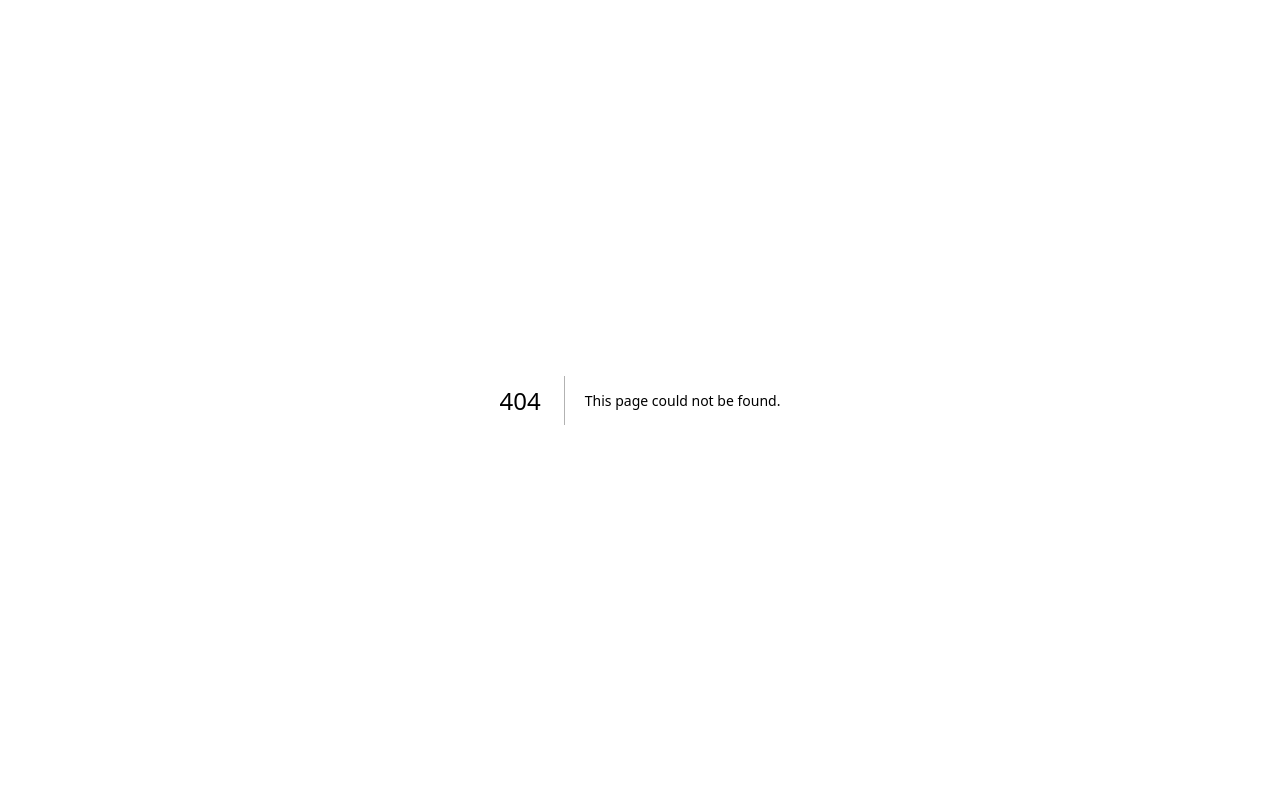
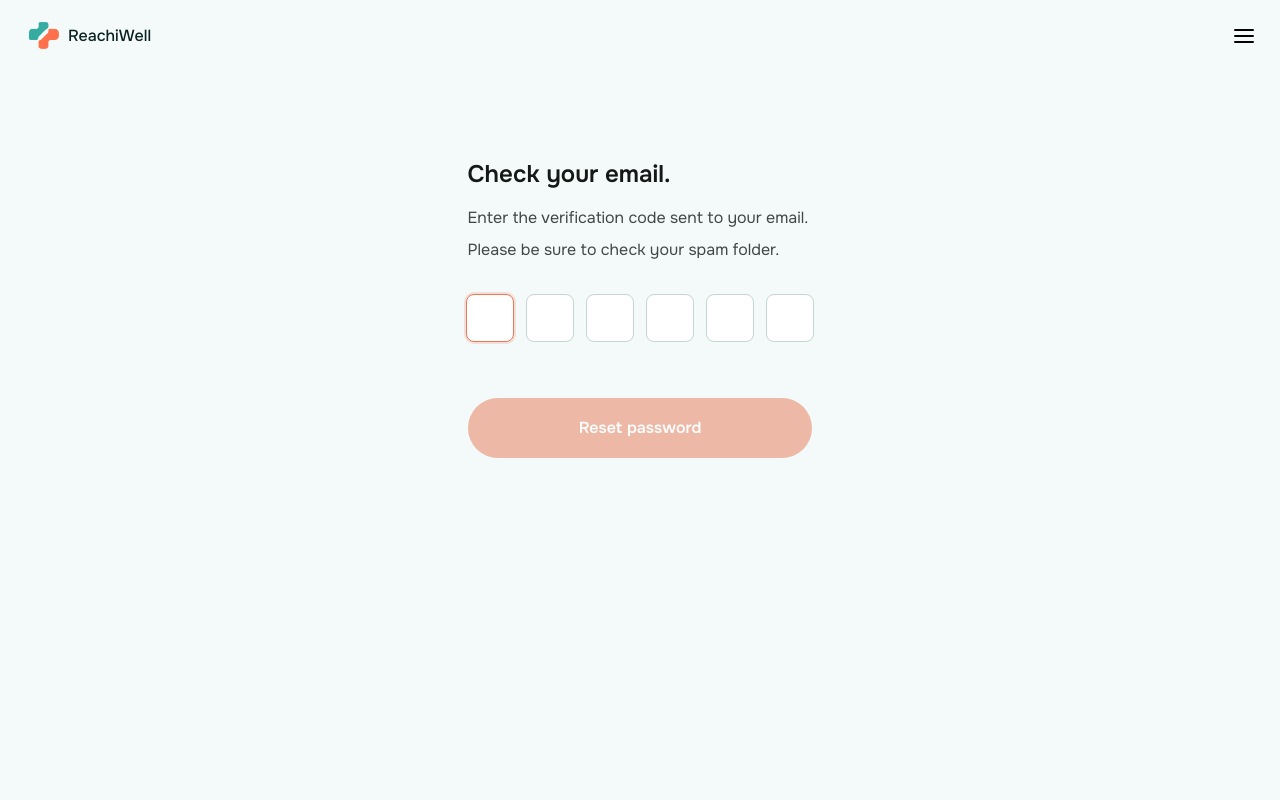
Before and after one commit to reachiwell-inc/reachiwell-frontend, a Next.js app: page /verify-code in a window 1280 px wide. Before the commit this address had no page. Shown: the top 800 px of the page. Built offline with nearby package versions, Linux system fonts and the light colour scheme.

Commit message:
implement code-verification page

```diff
--- a/src/app/forgot-password/page.tsx
+++ b/src/app/forgot-password/page.tsx
@@ -1,12 +1,13 @@
 "use client";
 
 import { useState } from "react";
+import { useRouter } from "next/navigation";
 import Header from "@/components/Header";
 
 export default function ForgotPasswordPage() {
+  const router = useRouter();
   const [isMenuOpen, setIsMenuOpen] = useState(false);
   const [email, setEmail] = useState("");
-  const [isSubmitted, setIsSubmitted] = useState(false);
 
   const scrollToSection = (sectionId: string) => {
     const element = document.getElementById(sectionId);
@@ -19,12 +20,8 @@ export default function ForgotPasswordPage() {
   const handleSubmit = (e: React.FormEvent) => {
     e.preventDefault();
     // Handle form submission here
-    setIsSubmitted(true);
-    // Reset after 3 seconds
-    setTimeout(() => {
-      setIsSubmitted(false);
-      setEmail("");
-    }, 3000);
+    // Redirect to verify code page
+    router.push("/verify-code");
   };
 
   return (
@@ -70,16 +67,10 @@ export default function ForgotPasswordPage() {
                 type="submit"
                 className="bg-[#E87954] text-white px-6 py-4 rounded-[30px] text-base font-semibold leading-[1.275] w-full h-[60px] flex items-center justify-center hover:bg-[#d66a45] transition-colors mt-4"
               >
-                {isSubmitted ? "Email Sent!" : "Reset password"}
+                Reset password
               </button>
             </div>
           </form>
-
-          {isSubmitted && (
-            <p className="text-[#2D8E86] text-sm font-medium text-center mt-4">
-              Check your email for reset instructions.
-            </p>
-          )}
         </div>
       </section>
     </div>
--- /dev/null
+++ b/src/app/verify-code/page.tsx
@@ -0,0 +1,150 @@
+"use client";
+
+import { useState, useRef, useEffect } from "react";
+import Header from "@/components/Header";
+
+export default function VerifyCodePage() {
+  const [isMenuOpen, setIsMenuOpen] = useState(false);
+  const [codes, setCodes] = useState<string[]>(["", "", "", "", "", ""]);
+  const [isSubmitted, setIsSubmitted] = useState(false);
+  const inputRefs = useRef<(HTMLInputElement | null)[]>([]);
+
+  const scrollToSection = (sectionId: string) => {
+    const element = document.getElementById(sectionId);
+    if (element) {
+      element.scrollIntoView({ behavior: "smooth", block: "start" });
+      setIsMenuOpen(false);
+    }
+  };
+
+  const handleCodeChange = (index: number, value: string) => {
+    // Only allow single digit
+    if (value.length > 1) {
+      value = value.slice(-1);
+    }
+
+    // Only allow numbers
+    if (value && !/^\d$/.test(value)) {
+      return;
+    }
+
+    const newCodes = [...codes];
+    newCodes[index] = value;
+    setCodes(newCodes);
+
+    // Auto-focus next input
+    if (value && index < 5) {
+      inputRefs.current[index + 1]?.focus();
+    }
+  };
+
+  const handleKeyDown = (index: number, e: React.KeyboardEvent<HTMLInputElement>) => {
+    // Handle backspace
+    if (e.key === "Backspace" && !codes[index] && index > 0) {
+      inputRefs.current[index - 1]?.focus();
+    }
+  };
+
+  const handlePaste = (e: React.ClipboardEvent<HTMLInputElement>) => {
+    e.preventDefault();
+    const pastedData = e.clipboardData.getData("text").slice(0, 6);
+    const digits = pastedData.split("").filter(char => /^\d$/.test(char));
+
+    if (digits.length > 0) {
+      const newCodes = [...codes];
+      digits.forEach((digit, i) => {
+        if (i < 6) {
+          newCodes[i] = digit;
+        }
+      });
+      setCodes(newCodes);
+
+      // Focus the last filled input or the first empty one
+      const lastFilledIndex = Math.min(digits.length - 1, 5);
+      inputRefs.current[lastFilledIndex]?.focus();
+    }
+  };
+
+  const handleSubmit = (e: React.FormEvent) => {
+    e.preventDefault();
+    const code = codes.join("");
+    if (code.length === 6) {
+      // Handle form submission here
+      setIsSubmitted(true);
+      // Reset after 3 seconds
+      setTimeout(() => {
+        setIsSubmitted(false);
+        setCodes(["", "", "", "", "", ""]);
+      }, 3000);
+    }
+  };
+
+  // Focus first input on mount
+  useEffect(() => {
+    inputRefs.current[0]?.focus();
+  }, []);
+
+  return (
+    <div className="flex flex-col w-full min-h-screen bg-[#F3FAF9]">
+      {/* Hero Section */}
+      <section className="relative w-full bg-[#F3FAF9]">
+        <Header
+          isMenuOpen={isMenuOpen}
+          setIsMenuOpen={setIsMenuOpen}
+          scrollToSection={scrollToSection}
+        />
+
+        {/* Verify Code Content */}
+        <div className="flex flex-col items-center px-6 pt-[88px] pb-16">
+          <h1 className="text-[#161818] text-2xl font-semibold leading-[1.275] mb-4 w-full max-w-[345px]">
+            Check your email.
+          </h1>
+          <p className="text-[#414747] text-base font-normal leading-normal mb-2 w-full max-w-[345px]">
+            Enter the verification code sent to your email.
+          </p>
+          <p className="text-[#414747] text-base font-normal leading-normal mb-8 w-full max-w-[345px]">
+            Please be sure to check your spam folder.
+          </p>
+
+          {/* Form */}
+          <form onSubmit={handleSubmit} className="w-full max-w-[344px]">
+            <div className="flex flex-col gap-6">
+              {/* Verification Code Inputs */}
+              <div className="flex gap-3 justify-center mb-4">
+                {codes.map((code, index) => (
+                  <input
+                    key={index}
+                    ref={(el) => { inputRefs.current[index] = el; }}
+                    type="text"
+                    inputMode="numeric"
+                    maxLength={1}
+                    value={code}
+                    onChange={(e) => handleCodeChange(index, e.target.value)}
+                    onKeyDown={(e) => handleKeyDown(index, e)}
+                    onPaste={handlePaste}
+                    className="w-12 h-12 text-center text-[#0B2220] text-xl font-semibold rounded-lg border border-[#C2D6D4] bg-white focus:outline-none focus:border-[#E87954] focus:ring-2 focus:ring-[#E87954]/20"
+                  />
+                ))}
+              </div>
+
+              {/* Submit Button */}
+              <button
+                type="submit"
+                disabled={codes.join("").length !== 6}
+                className="bg-[#E87954] text-white px-6 py-4 rounded-[30px] text-base font-semibold leading-[1.275] w-full h-[60px] flex items-center justify-center hover:bg-[#d66a45] transition-colors disabled:opacity-50 disabled:cursor-not-allowed mt-4"
+              >
+                {isSubmitted ? "Verified!" : "Reset password"}
+              </button>
+            </div>
+          </form>
+
+          {isSubmitted && (
+            <p className="text-[#2D8E86] text-sm font-medium text-center mt-4">
+              Code verified successfully!
+            </p>
+          )}
+        </div>
+      </section>
+    </div>
+  );
+}
```
